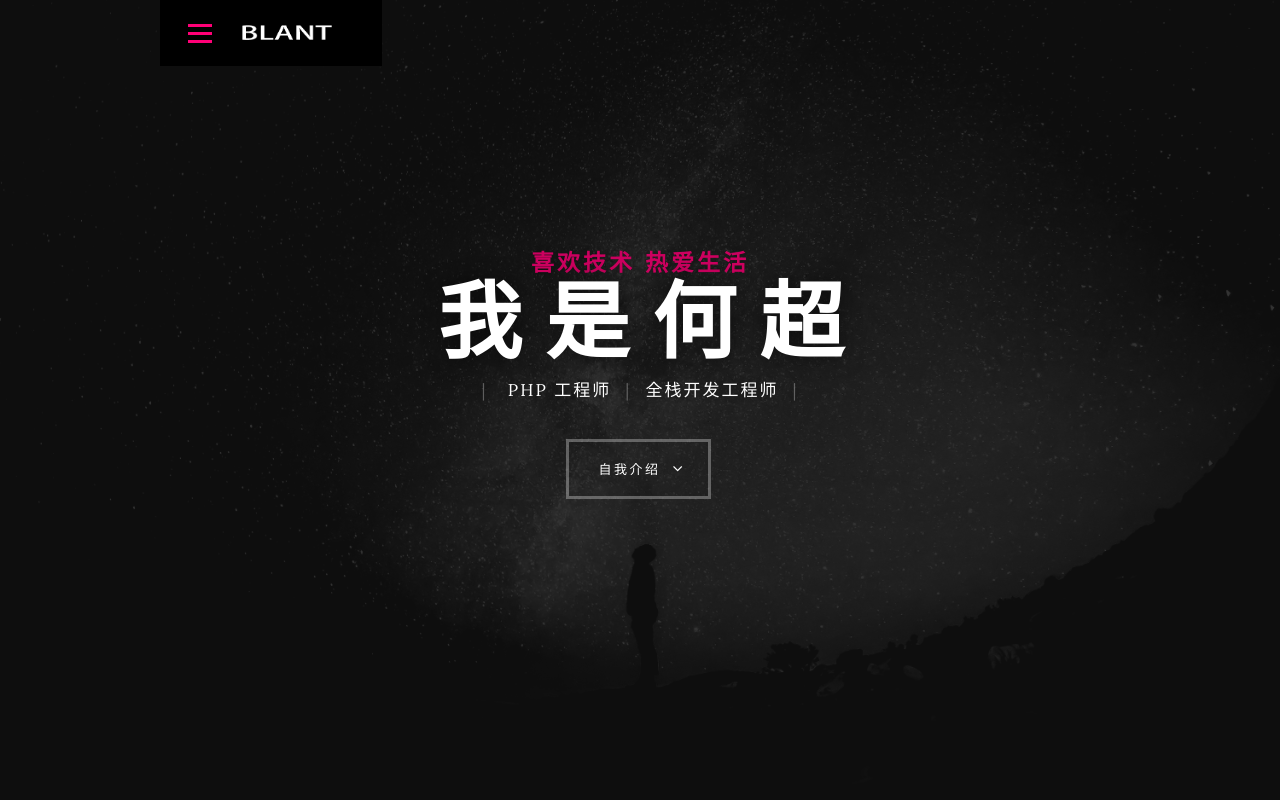
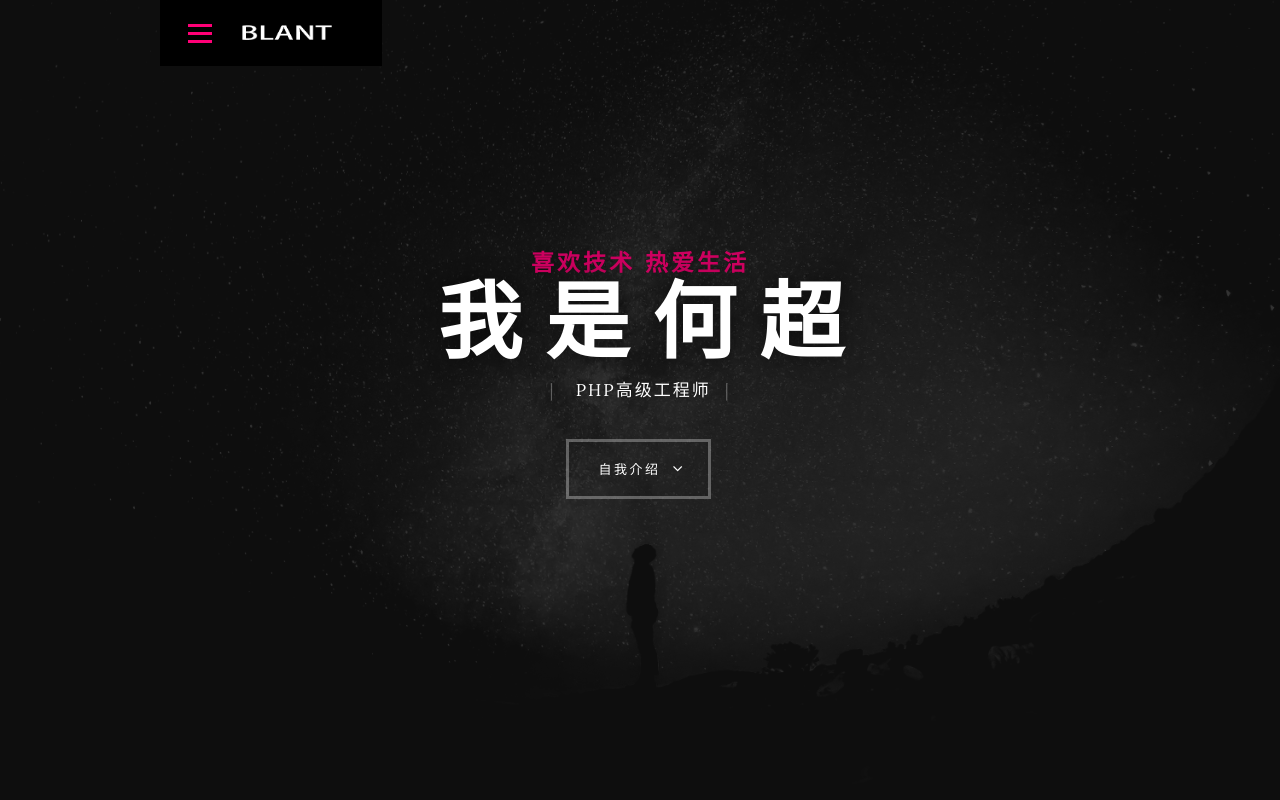
Before and after one commit to dshechao/dshechao.github.io, a plain HTML site: page index.html in a window 1280 px wide. Shown: the top 800 px of the page. Drawn offline with Linux system fonts and the light colour scheme; files whose address does not match are found by name.

Commit message:
修改简历信息

```diff
--- a/index.html
+++ b/index.html
@@ -77,8 +77,7 @@
 	   			<h1>我  是  何  超</h1>
 
 	   			<p class="intro-position">
-	   				<span> PHP 工程师</span>
-	   				<span>全栈开发工程师</span>
+	   				<span> PHP高级工程师</span>
 	   			</p>
 
 	   			<a class="button stroke smoothscroll" href="#about" title="">自我介绍</a>
```
